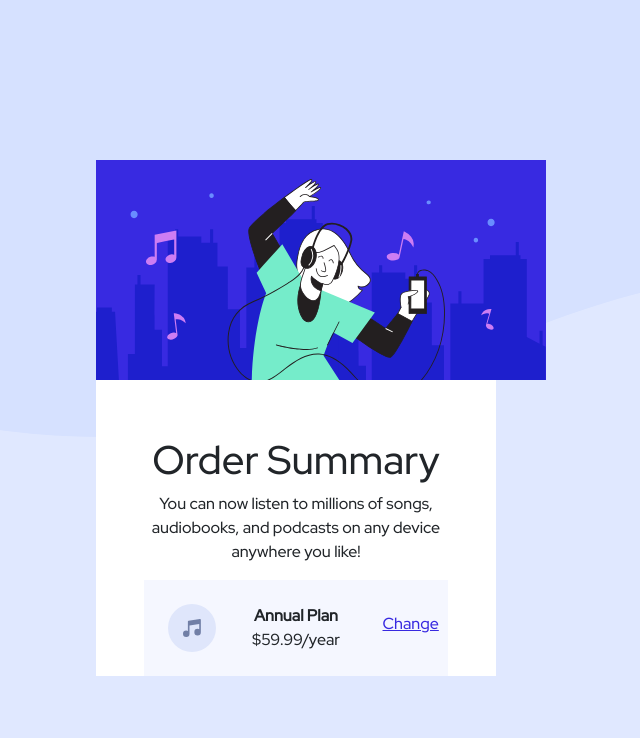
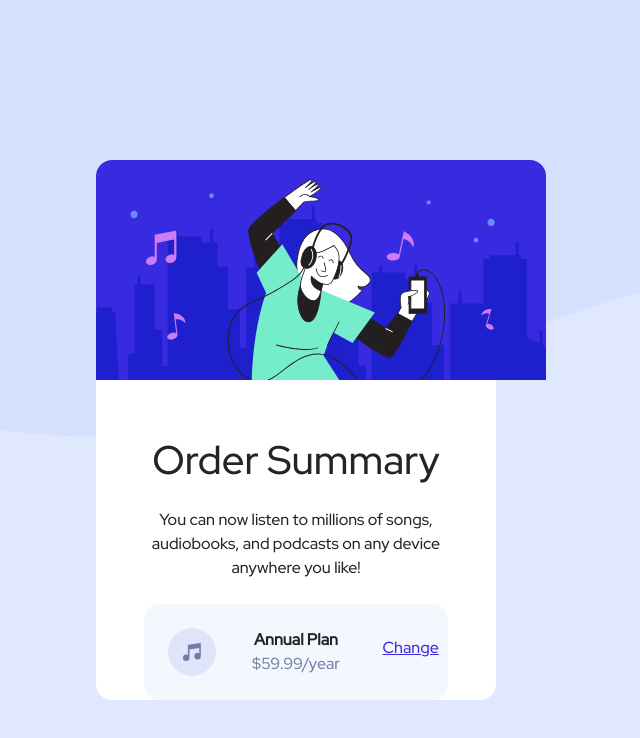
Before and after one commit to SaadJamilAkhtar/bootstrap-card, a plain HTML site: page index.html in a window 1280 px wide. Shown: the whole page, without its empty margins (245-885 px from the left). Drawn offline with Linux system fonts and the light colour scheme.

Commit message:
basic content done

```diff
--- a/assets/style.scss
+++ b/assets/style.scss
@@ -17,6 +17,7 @@ body {
 
 #plan{
     background-color: $secondary-color1;
+    border-radius: 1rem;
 }
 
 .change-btn{
@@ -24,13 +25,24 @@ body {
     text-decoration: underline;
 }
 
-.weight-1{
-    font-weight: $weight1;
+#main-card{
+    border-radius: 1rem;
+
+    img{
+        border-radius: 1rem 1rem 0 0;
+    }
+
+    #plan-heading{
+        font-weight: $weight3;
+    }
+
+    #price{
+        color: $secondary-color2;
+    }
 }
 
-.weight-2{
-    font-weight: $weight2;
+#card-content{
+    p{
+        font-size: $para-font-size;
+    }
 }
-.weight-3{
-    font-weight: $weight3;
-}
--- a/index.html
+++ b/index.html
@@ -20,7 +20,7 @@
                             <div id="heading" class="mt-5">
                                 <h1>Order Summary</h1>
                             </div>
-                            <div id="card-content" class="">
+                            <div id="card-content" class="pt-3 pb-2">
                                 <p>
                                     You can now listen to millions of songs,
                                     audiobooks, and podcasts on any device
@@ -35,10 +35,12 @@
                                     <div class="col-6">
                                         <div class="row">
                                             <div class="col-12">
-                                                <div class="weight-3">Annual Plan</div>
+                                                <div id="plan-heading">Annual Plan</div>
                                             </div>
                                             <div class="col-12">
-                                                $59.99/year
+                                                <div id="price">
+                                                    $59.99/year
+                                                </div>
                                             </div>
                                         </div>
                                     </div>
```
Also changed, not shown: assets/style.css, 1 other file.
